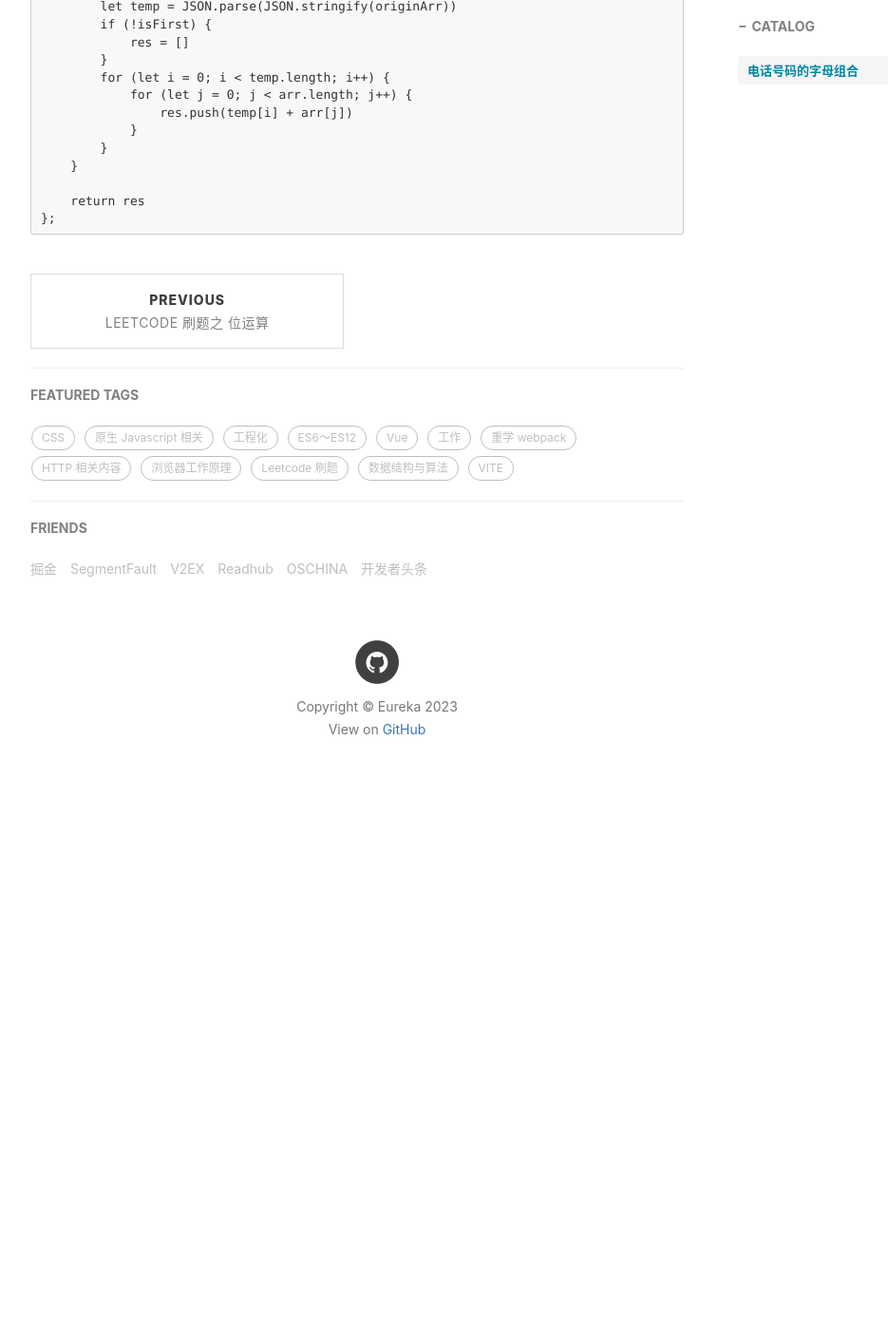
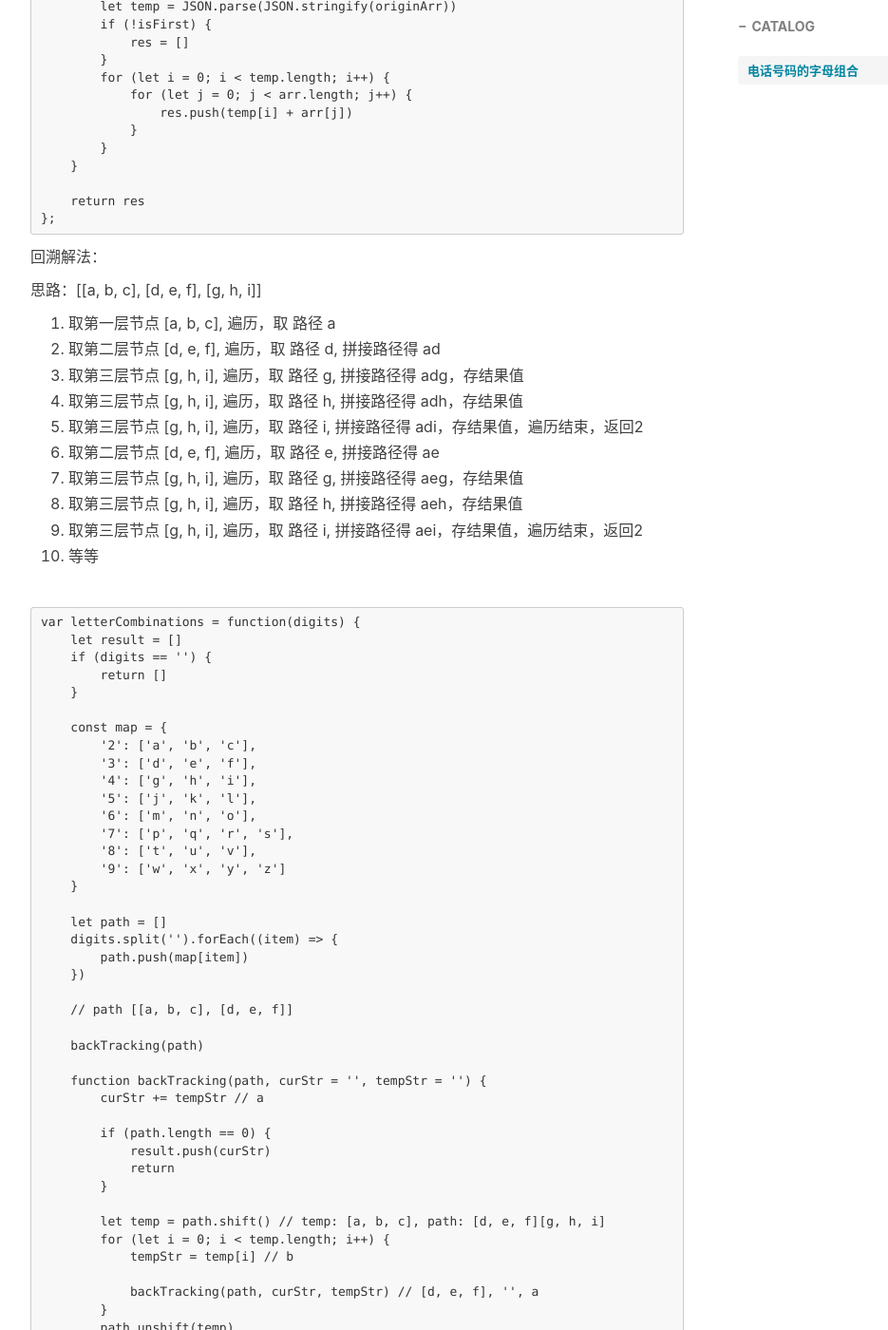
Before and after one commit to Eureka-M/Eureka-M.github.io, a Jekyll site: the page built from _posts/Leetcode 刷题/2023-10-09-回溯.md, in a window 1280 px wide and 1400 px high, scrolled down 1379 px. Shown: the whole window at 95% size, without its empty margins (243-1178 px from the left). Built offline with Jekyll 4.4.1, drawn with Linux system fonts in a browser that asks for light colours; nearby versions of some CDN libraries; comment, search, counter and statistics services are not loaded; before the commit the page ends 2224 px from its top, so only the background shows below that; some of the changed text lies outside the part shown.

Commit message:
add: 回溯解法 17

````diff
--- a/_posts/Leetcode 刷题/2023-10-09-回溯.md
+++ b/_posts/Leetcode 刷题/2023-10-09-回溯.md
@@ -73,3 +73,67 @@ var letterCombinations = function(digits) {
     return res
 };
 ```
+
+回溯解法：
+
+思路：[[a, b, c], [d, e, f], [g, h, i]]
+1. 取第一层节点 [a, b, c], 遍历，取 路径 a
+2. 取第二层节点 [d, e, f], 遍历，取 路径 d, 拼接路径得 ad
+3. 取第三层节点 [g, h, i], 遍历，取 路径 g, 拼接路径得 adg，存结果值
+3. 取第三层节点 [g, h, i], 遍历，取 路径 h, 拼接路径得 adh，存结果值
+3. 取第三层节点 [g, h, i], 遍历，取 路径 i, 拼接路径得 adi，存结果值，遍历结束，返回2
+2. 取第二层节点 [d, e, f], 遍历，取 路径 e, 拼接路径得 ae
+3. 取第三层节点 [g, h, i], 遍历，取 路径 g, 拼接路径得 aeg，存结果值
+3. 取第三层节点 [g, h, i], 遍历，取 路径 h, 拼接路径得 aeh，存结果值
+3. 取第三层节点 [g, h, i], 遍历，取 路径 i, 拼接路径得 aei，存结果值，遍历结束，返回2
+4. 等等
+
+```
+var letterCombinations = function(digits) {
+    let result = []
+    if (digits == '') {
+        return []
+    }
+
+    const map = {
+        '2': ['a', 'b', 'c'],
+        '3': ['d', 'e', 'f'],
+        '4': ['g', 'h', 'i'],
+        '5': ['j', 'k', 'l'],
+        '6': ['m', 'n', 'o'],
+        '7': ['p', 'q', 'r', 's'],
+        '8': ['t', 'u', 'v'],
+        '9': ['w', 'x', 'y', 'z']
+    }
+
+    let path = []
+    digits.split('').forEach((item) => {
+        path.push(map[item])
+    })
+
+    // path [[a, b, c], [d, e, f]]
+
+    backTracking(path)
+
+    function backTracking(path, curStr = '', tempStr = '') {
+        curStr += tempStr // a
+
+        if (path.length == 0) {
+            result.push(curStr)
+            return
+        }
+
+        let temp = path.shift() // temp: [a, b, c], path: [d, e, f][g, h, i]
+        for (let i = 0; i < temp.length; i++) {
+            tempStr = temp[i] // b
+
+            backTracking(path, curStr, tempStr) // [d, e, f], '', a
+        }
+        path.unshift(temp)
+
+    }
+
+
+    return result
+};
+```
````
